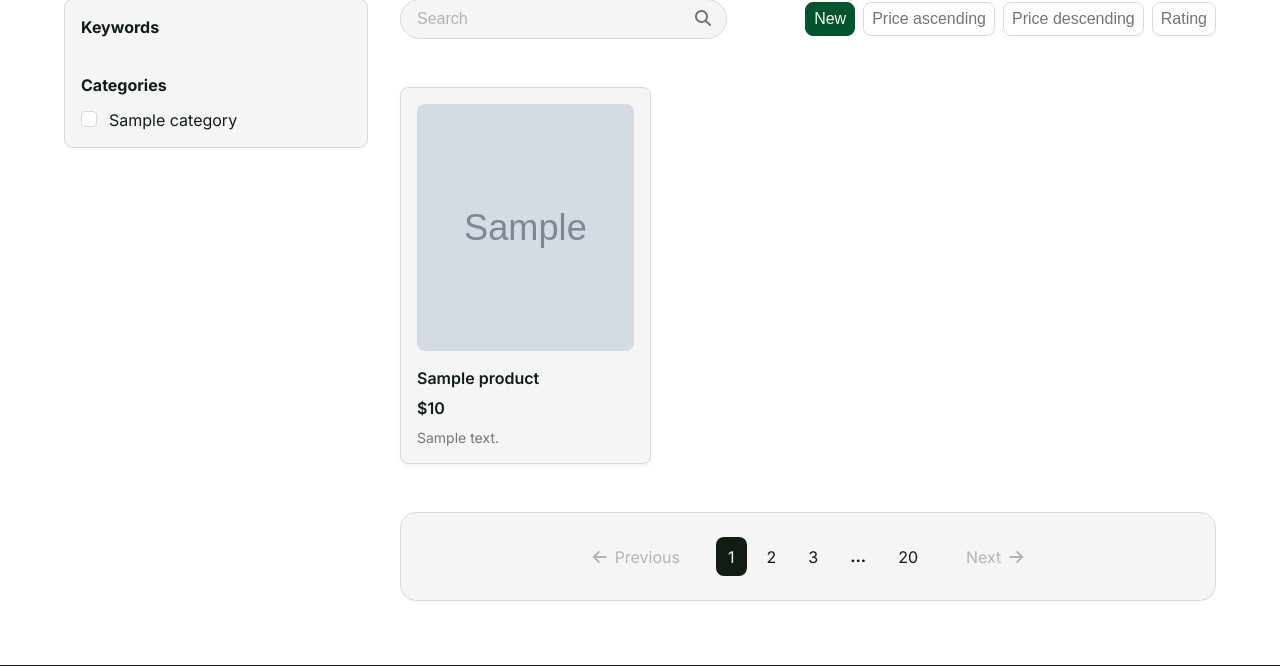
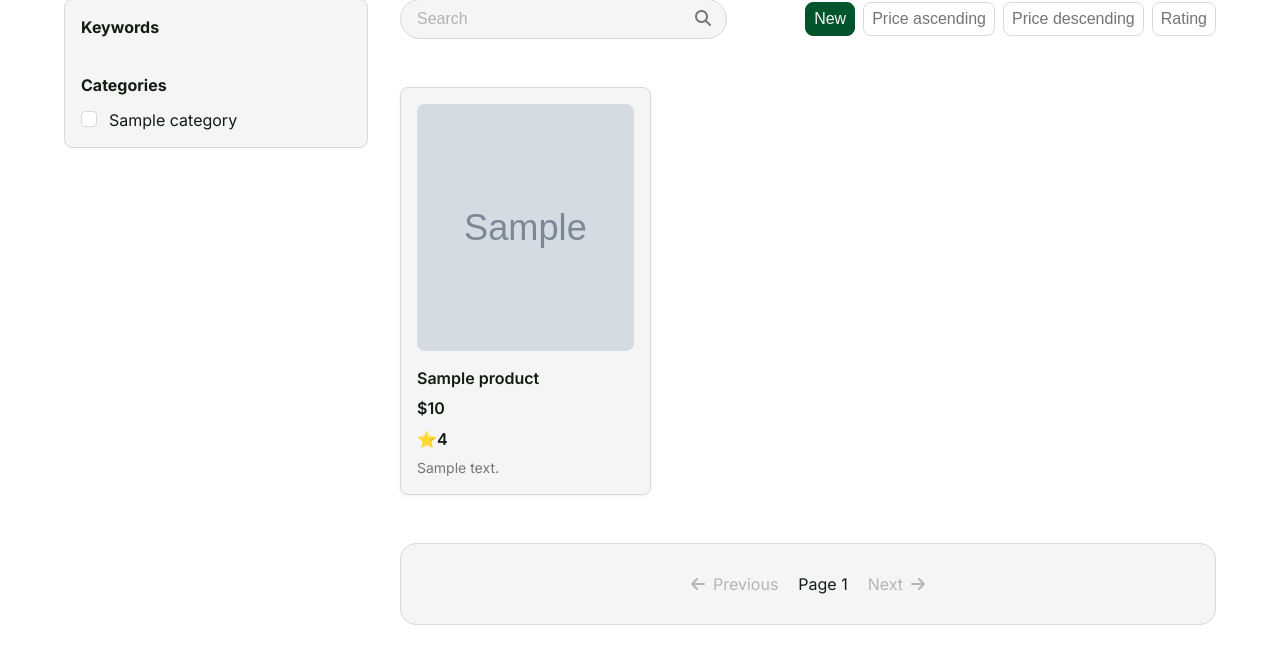
Before and after one commit to ChelovechKo/project3-hopnbarley-store, a Django app: template products/templates/products/product-list.html in a window 1280 px wide. Shown: the part 533-1199 px from the top of the page. Run offline with Django 5.2, Linux system fonts and the light colour scheme; the template is opened without the code that fills it: most values are stand-ins (such as "Sample title", 1, 10 or a date in 2020); grey boxes marked "Sample" are stand-in pictures.

Commit message:
added logic for pagination, sorting, search and filtering on product list view

```diff
--- a/products/templates/products/product-list.html
+++ b/products/templates/products/product-list.html
@@ -53,13 +53,14 @@
             </div>
 
             <div class="product-grid">
-                {% for product in products %}
+                {% for product in page_obj %}
                     <a href="{% url 'products:product-detail' product.slug %}" class="product-card-link">
                         <div class="product-card">
                             <img src="{{  product.image.url }}" alt="{{ product.name }}" class="product-card__image">
                             <div class="product-card__info">
                                 <h4 class="product-card__name">{{ product.name }}</h4>
                                 <p class="product-card__price">${{ product.price }}</p>
+                                <p class="product-card__price">⭐{{ product.avg_rating|default:'—' }}</p>
                                 <p class="product-card__description">{{ product.description|truncatechars:70 }}</p>
                             </div>
                         </div>
@@ -69,22 +70,55 @@
                 {% endfor %}
             </div>
 
+<!--            TODO: beautiful pagination-->
+<!--            <div class="pagination">-->
+<!--                <a href="#" class="pagination__link pagination__link&#45;&#45;prev">-->
+<!--                    <i class="fa-solid fa-arrow-left"></i>-->
+<!--                    <span>Previous</span>-->
+<!--                </a>-->
+<!--                <div class="pagination-list">-->
+<!--                    <a href="#" class="pagination__link active">1</a>-->
+<!--                    <a href="#" class="pagination__link">2</a>-->
+<!--                    <a href="#" class="pagination__link">3</a>-->
+<!--                    <span class="pagination__dots">...</span>-->
+<!--                    <a href="#" class="pagination__link">20</a>-->
+<!--                </div>-->
+<!--                <a href="#" class="pagination__link pagination__link&#45;&#45;next">-->
+<!--                    <span>Next</span>-->
+<!--                    <i class="fa-solid fa-arrow-right"></i>-->
+<!--                </a>-->
+<!--            </div>-->
+<!--  page_obj.previous_page_number  -->
+
             <div class="pagination">
-                <a href="#" class="pagination__link pagination__link--prev">
+                {% if page_obj.has_previous %}
+                    <a href="?page={{ page_obj.previous_page_number }}" class="pagination__link pagination__link--prev" >
                         <i class="fa-solid fa-arrow-left"></i>
                         <span>Previous</span>
                     </a>
-                <div class="pagination-list">
-                    <a href="#" class="pagination__link active">1</a>
-                    <a href="#" class="pagination__link">2</a>
-                    <a href="#" class="pagination__link">3</a>
-                    <span class="pagination__dots">...</span>
-                    <a href="#" class="pagination__link">20</a>
-                </div>
-                <a href="#" class="pagination__link pagination__link--next">
+                {% else %}
+                    <a href="#" class="pagination__link pagination__link--prev" onclick="return false;">
+                        <i class="fa-solid fa-arrow-left"></i>
+                        <span>Previous</span>
+                    </a>
+                {% endif %}
+
+
+                <span class="current">
+                    Page {{ page_obj.number }}
+                </span>
+
+                {% if page_obj.has_next %}
+                    <a href="?page={{ page_obj.next_page_number }}" class="pagination__link pagination__link--next">
                         <span>Next</span>
                         <i class="fa-solid fa-arrow-right"></i>
                     </a>
+                {% else %}
+                    <a href="#" class="pagination__link pagination__link--next" onclick="return false;">
+                        <span>Next</span>
+                        <i class="fa-solid fa-arrow-right"></i>
+                    </a>
+                {% endif %}
             </div>
         </section>
     </div>
```
Also changed, not shown: config/settings.py (+7 -0 lines), products/views.py (+28 -1 lines). Lines whose indentation alone changed are shown as unchanged.
